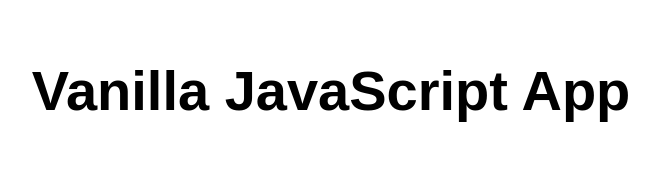
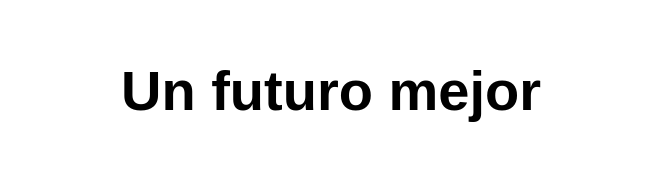
Before and after one commit to progkar7-commits/mi-primer-app-karenrb, a website: page src/index.html in a window 1280 px wide. Shown: the whole page, without its empty margins (309-968 px from the left). Drawn offline with Linux system fonts and the light colour scheme.

Commit message:
Primer commit

```diff
--- a/src/index.html
+++ b/src/index.html
@@ -5,12 +5,12 @@
   <meta charset="UTF-8">
   <meta name="viewport" content="width=device-width, initial-scale=1.0">
   <link rel="stylesheet" href="styles.css">
-  <title>Vanilla JavaScript App</title>
+  <title>Un futuro mejor </title>
 </head>
 
 <body>
   <main>
-    <h1>Vanilla JavaScript App</h1>
+    <h1>Un futuro mejor</h1>
   </main>
 </body>
 
```
